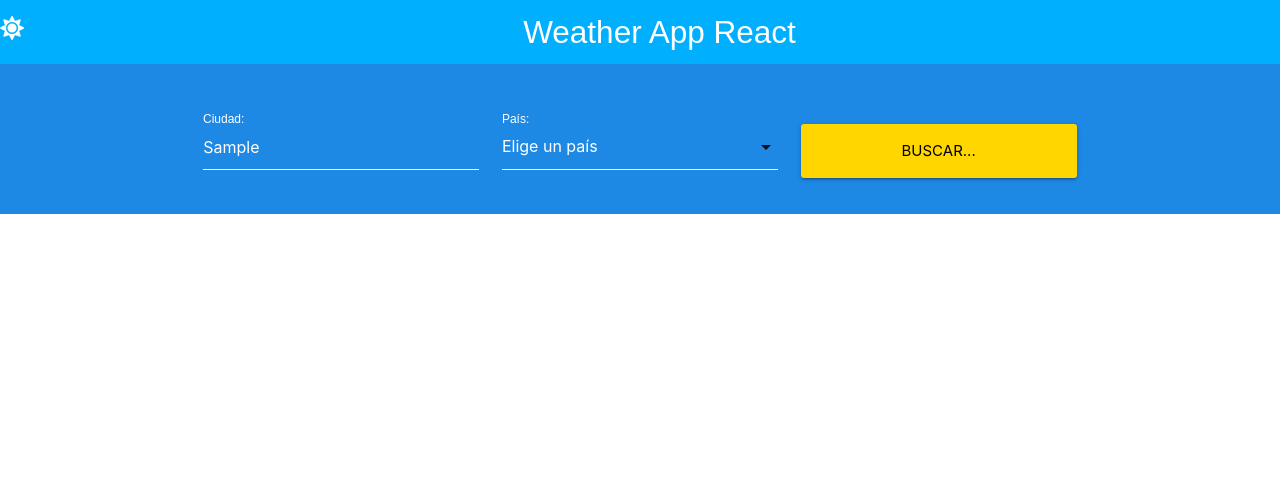
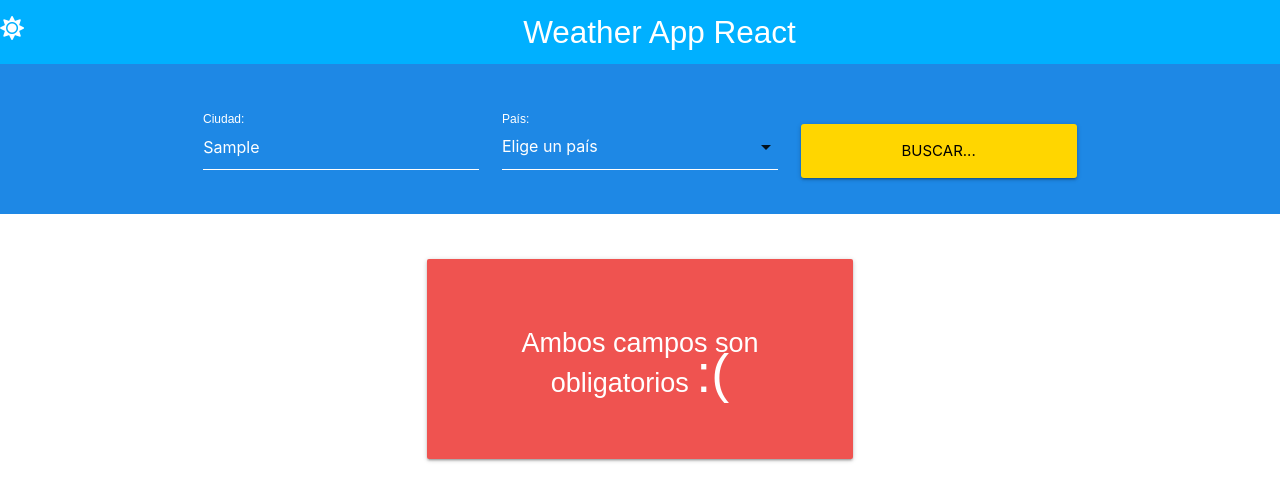
Before and after one commit to vant3x/Weather-App-React, a React (Create React App) app: page / in a window 1280 px wide. Both pictures are taken after typing "Sample" into the empty fields and a click on the input "Buscar...". Shown: the top 500 px of the page. Built offline with nearby package versions, Linux system fonts and the light colour scheme.

Commit message:
Validando formulaarios

```diff
--- a/src/components/App.js
+++ b/src/components/App.js
@@ -1,8 +1,10 @@
 import React, { Component } from 'react';
 import Header from './Header';
 import Formulario from './Formulario';
+import Error from './Error';
 
 class App extends Component {
+
   state = {
     error: ''
   }
@@ -13,6 +15,7 @@ class App extends Component {
     })
   }
 
+  // data query
   dataQuery = respuesta => {
     if (respuesta.city === '' || respuesta.country === '') {
       this.setState({
@@ -24,6 +27,15 @@ class App extends Component {
   }
 
   render() {
+    const error = this.state.error;
+
+    let resultado;
+
+    if (error) {
+      resultado = <Error mensaje='Ambos campos son obligatorios'/>
+    }
+
+
     return (
       <div className="app">
         <Header
@@ -32,6 +44,7 @@ class App extends Component {
         <Formulario
           dataQuery = {this.dataQuery}
         />
+        {resultado}
       </div>
     );
   }
--- /dev/null
+++ b/src/components/Error.js
@@ -0,0 +1,17 @@
+import React from 'react';
+
+const Error = (props) => {
+  return(
+    <div className="container">
+      <div className="row">
+        <div className="col s12 m6 offset-m3">
+          <div className="card-panel red lighten-1 error">
+            <h4>  {props.mensaje} </h4>
+          </div>
+        </div>
+      </div>
+    </div>
+  )
+}
+
+export default Error;
--- a/src/css/index.css
+++ b/src/css/index.css
@@ -64,7 +64,20 @@ input[type=text]:not(.browser-default):focus:not([readonly]) + label {
 .error {
   color:white;
   margin-top: 3rem;
+  height: 200px;
+  display: flex;
+  justify-content: center;
+  align-items: center;
   text-align: center;
+}
+.error h4 {
+  font-size: 1.8em;
+}
+.error h4::after {
+  content: ':(';
+  display: inline;
+  font-size: 2em;
+
 }
 .resultado {
   margin-top: 3rem;
```
